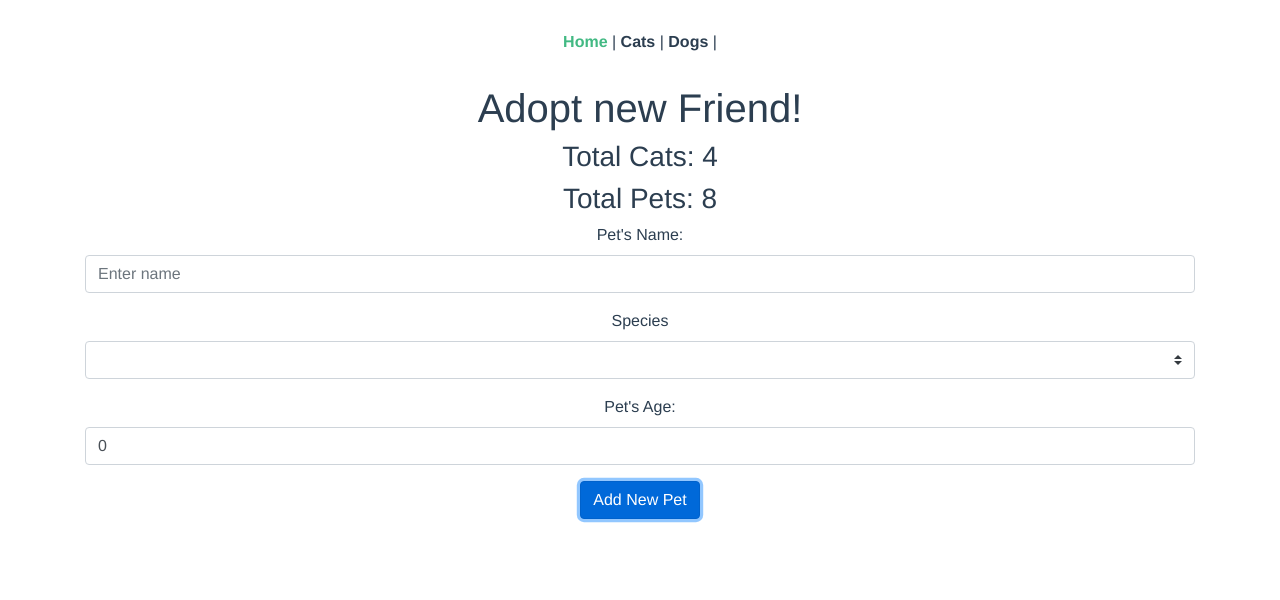
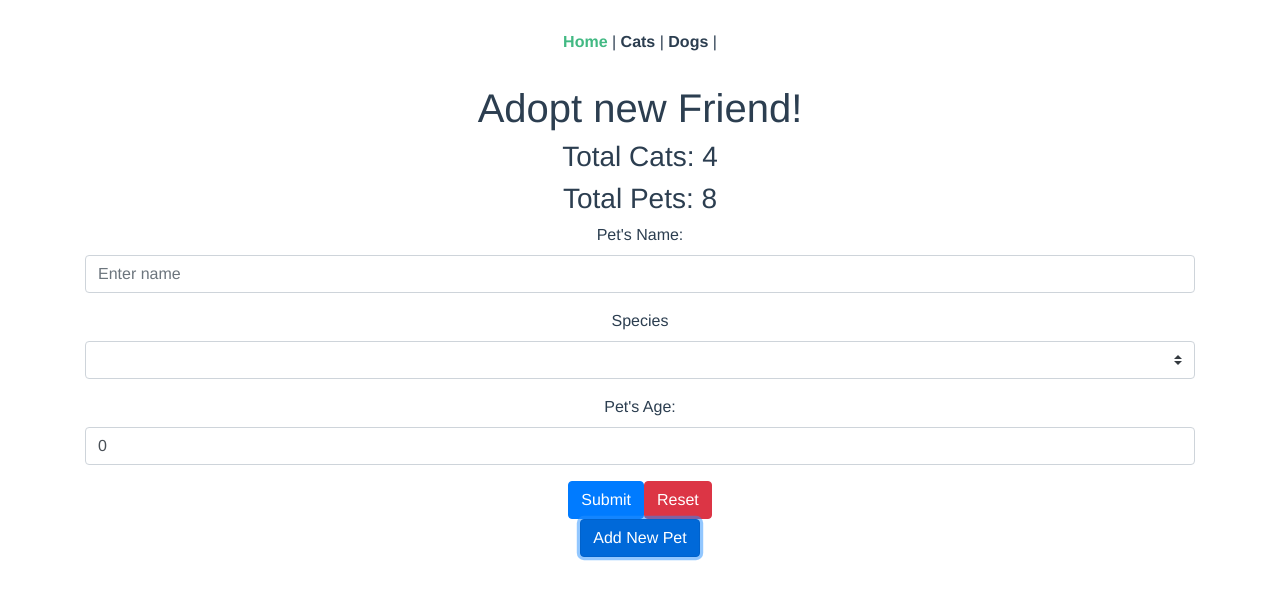
Before and after one commit to qasemyq/PetAdoption_Vue, a Vue app: page / in a window 1280 px wide. Both pictures are taken after a click on the button "Add New Pet". Shown: the top 600 px of the page. Built offline with nearby package versions, Linux system fonts and the light colour scheme.

Commit message:
Update Home.vue

```diff
--- a/src/views/Home.vue
+++ b/src/views/Home.vue
@@ -31,6 +31,8 @@
           required
         ></b-form-input>
       </b-form-group>
+      <b-button type="submit" variant="primary">Submit</b-button>
+      <b-button type="reset" variant="danger">Reset</b-button>
     </b-form>
     <button @click="togglePetForm" class="btn btn-primary">Add New Pet</button>
   </div>
```
